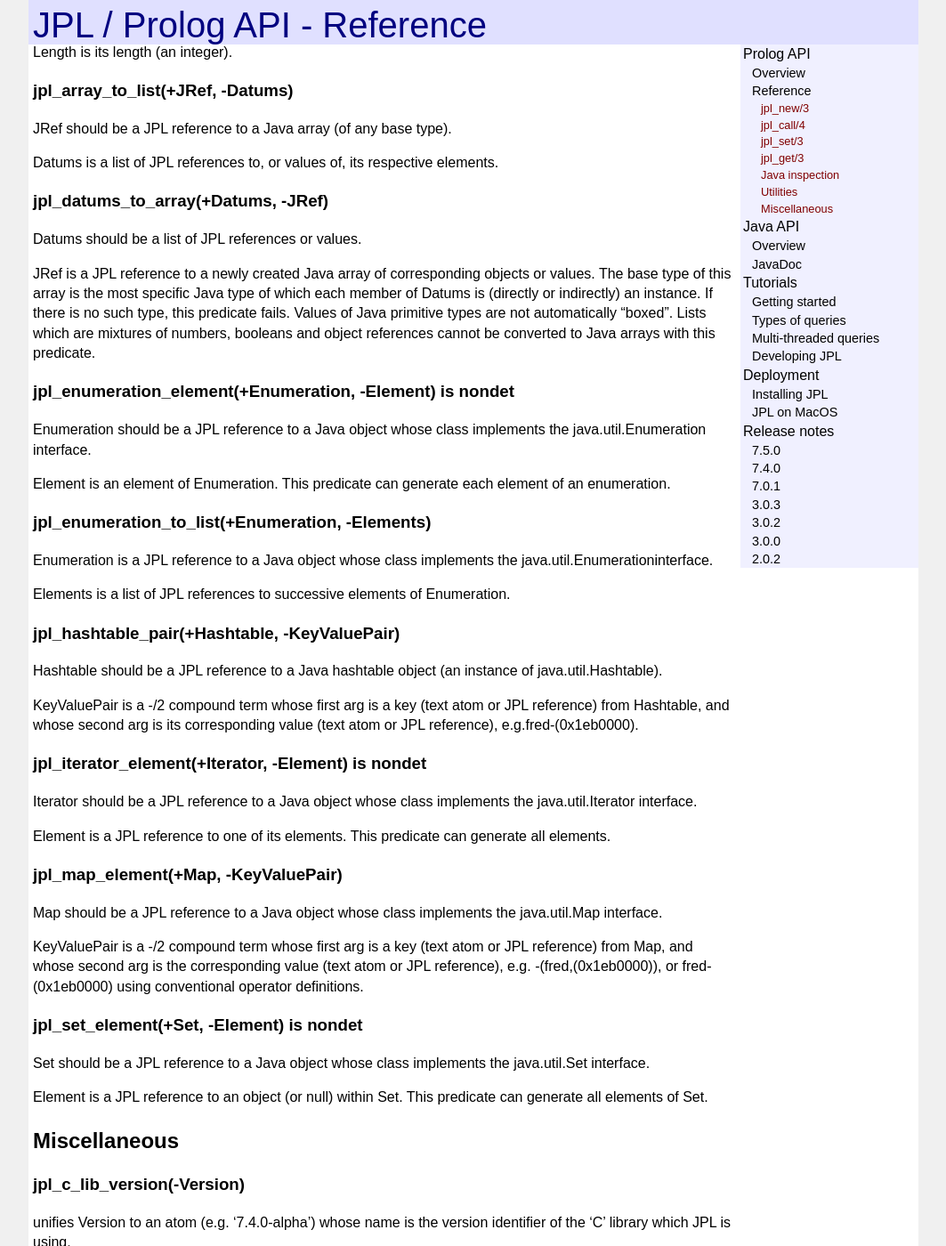
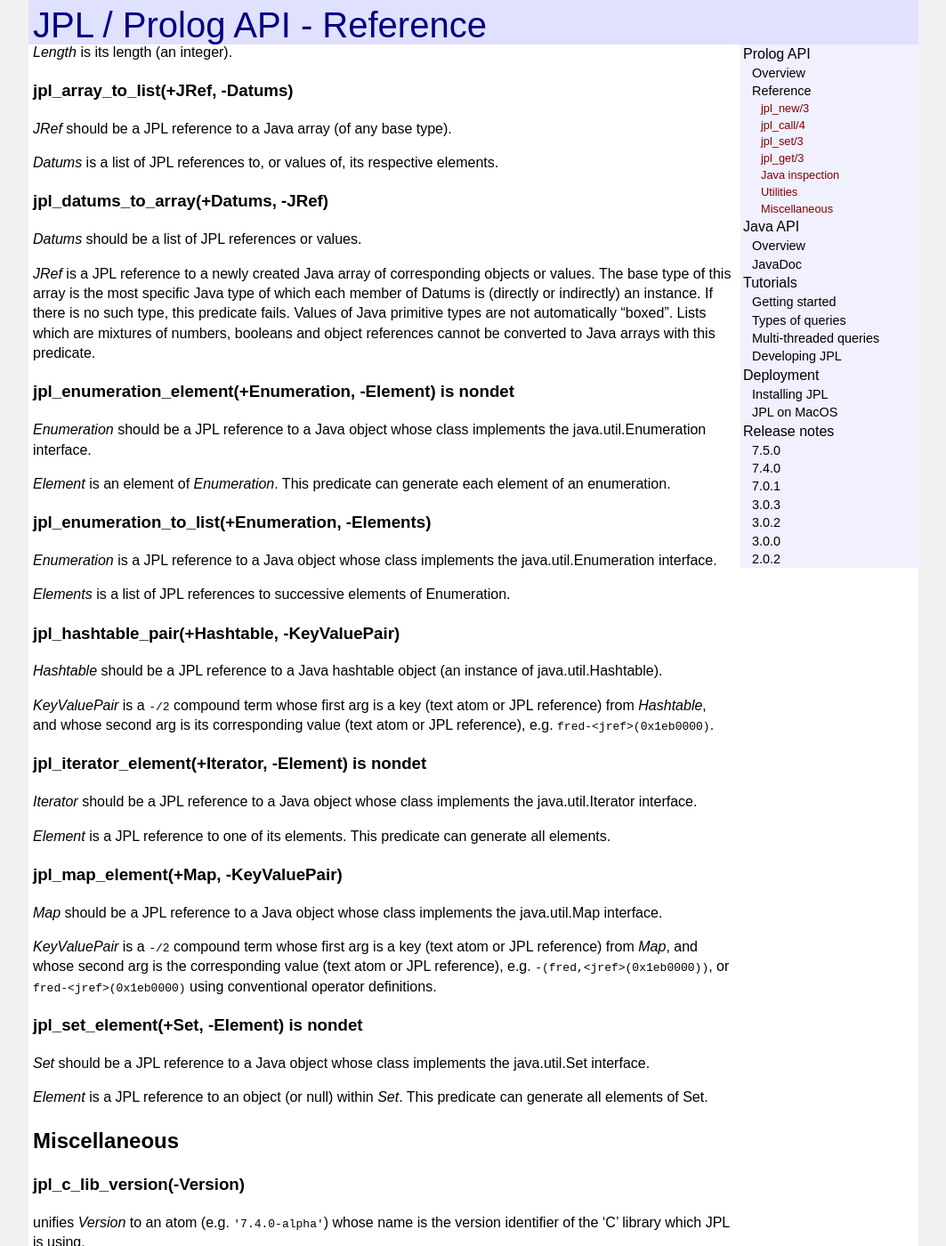
Before and after one commit to anionic/jpl-nav, a Jekyll site: the page built from docs/PrologApiReference.md, in a window 1280 px wide and 1400 px high, scrolled down 4492 px. Shown: the whole window at 89% size, without its empty margins (108-1171 px from the left). Built offline with Jekyll 4.4.1, drawn with Linux system fonts in a browser that asks for light colours; our own code applies the rules of GitHub Pages for plain Markdown files; some of the changed text lies outside the part shown.

Commit message:
Update PrologApiReference.md

````diff
--- a/docs/PrologApiReference.md
+++ b/docs/PrologApiReference.md
@@ -34,228 +34,236 @@ JRef = <jref>(0x12345678),
 Ds = [1, 1, 2, 3, 5, 8].
 ```
 
-If X denotes a non-array object type and Args is a list of datums, then V is the result of an invocation of that type's most specifically-typed constructor to whose respective parameters the members of Args are assignable (an exception is thrown if no such method is found).
+If *X* denotes a non-array object type and *Args* is a list of datums, then *V* is the result of an invocation of that type's most specifically-typed constructor to whose respective parameters the members of *Args* are assignable (an exception is thrown if no such method is found).
 
 ### jpl_call(+X, +Method, +Args, -V)
 
-Call an instance method of a Java object, or a static method fo a Java class.
+Call an instance method of a Java object, or a static method of a Java class.
 
-X can be:
+*X* can be:
 
 * a type, class object or classname (for static methods of the denoted class, or for static or instance methods of java.lang.Class);
 * a class instance or array (for static or instance methods).
 
-Method can be:
+*Method* can be:
 
-* an atomic method name (if this name is ambiguous, as a result of method overloading, then it will be resolved by considering the types of Args, as far as they can be inferred).
+* an atomic method name (if this name is ambiguous, as a result of method overloading, then it will be resolved by considering the types of *Args*, as far as they can be inferred).
 
-Args must be:
+*Args* must be:
 
 * a proper list (possibly empty) of ground arguments.
 
-Finally, an attempt will be made to unify V with the returned result.
+Finally, an attempt will be made to unify *V* with the returned result.
 
 ### jpl_set(+X, +Field, +V)
 
-Set the Fspec field of the object or class represented by X to value V.
+Set the *Field* of the object or class represented by *X* to value *V*.
 
-X can be:
+*X* can be:
 
 * a class object, a classname, or an (object or array) type (for static fields, or java.lang.Class fields);
 * a class instance (for non-static fields);
 * an array (for indexed element or subrange assignment);
 * but not a string (no fields to retrieve).
 
-Field can be:
+*Field* can be:
 
-* an atomic field name (overloading will be resolved dynamically, by considering the inferred type of V);
+* an atomic field name (overloading will be resolved dynamically, by considering the inferred type of *V*);
 * a variable (field names, or array indices, are generated);
-* an array index I (X must be an array object: X[I] is assigned V);
-* a pair I-J of integers (J can be a variable) (X must be an array object, V must be a list of values: X[I-J] will be assigned V).
+* an array index *I* (*X* must be an array object: *X[I]* is assigned *V*);
+* a pair *I-J* of integers (*J* can be a variable) (*X* must be an array object, *V* must be a list of values: *X[I-J]* will be assigned *V*).
 
-V must be ground, and assignable.
+*V* must be ground, and assignable.
 
 ### jpl_get(+X, +Field, -V)
 
 Get the value of an instance field of an object, or of a static field of a class.
 
-X can be:
+*X* can be:
 
 * a class object, a classname, or an (object or array) type (for static fields, or java.lang.Class fields);
 * a class instance (for non-static fields);
 * or an array (for its length pseudo field, or for indexed element retrieval).
 
-Field can be
+*Field* can be
 
 * a field name (as a text atom)
-* or a pair I-J of integers or variables (array subranges are generated)
+* or a pair *I-J* of integers or variables (array subranges are generated)
 
-Immediately before jpl_get/3 returns, an attempt will be made to unify V with the internally computed result.
+Immediately before `jpl_get/3` returns, an attempt will be made to unify *V* with the internally computed result.
 
 ## Java inspection
 
 ### jpl_class_to_classname(+Class, -Classname)
 
-Class must be a JPL reference to a Java class object (i.e. an instance of java.lang.Class).
+*Class* must be a JPL reference to a Java class object (i.e. an instance of java.lang.Class).
 
-Classname is its canonical dotted name, e.g. 'java.util.Date'.
+*Classname* is its canonical dotted name, e.g. `'java.util.Date'`.
 
 ### jpl_class_to_type(+Class, -Type)
 
-Class must be a JPL reference to a Java class object (i.e. an instance of java.lang.Class).
+*Class* must be a JPL reference to a Java class object (i.e. an instance of java.lang.Class).
 
-Type is its JPL type, e.g. class([java,util],['Date']) or array(double).
+*Type* is its JPL type, e.g. `class([java,util],['Date'])` or `array(double)`.
 
 ### jpl_classname_to_class(+Classname, -Class)
 
-Classname must be a canonical dotted name (an atom) of a Java class, e.g. 'java.util.Date'.
+*Classname* must be a canonical dotted name (an atom) of a Java class, e.g. `'java.util.Date'`.
 
-Class is a JPL reference to a corresponding Java class object (i.e. an instance of java.lang.Class).
+*Class* is a JPL reference to a corresponding Java class object (i.e. an instance of java.lang.Class).
 
 ### jpl_classname_to_type(+Classname, -Type)
 
-Classname must be a canonical dotted name (an atom) of a Java class, e.g. 'java.util.Date'.
+*Classname* must be a canonical dotted name (an atom) of a Java class, e.g. `'java.util.Date'`.
 
-Type is its JPL type, e.g. class([java,util],['Date']).
+*Type* is its JPL type, e.g. `class([java,util],['Date'])`.
 
 ### jpl_datum_to_type(+Datum, -Type)
 
-Datum must be a valid JPL representation of some Java object or value e.g. 3, fred, @(false).
+*Datum* must be a valid JPL representation of some Java object or value e.g. `3`, `fred`, `@(false)`.
 
-Type is its JPL type, e.g. char_byte, class([java,lang],['String']), boolean.
+*Type* is its JPL type, e.g. `char_byte`, `class([java,lang],['String'])`, `boolean`.
 
 ### jpl_is_class(@Term)
 
-True if Term is a JPL reference to a Java class object, i.e. to an instance of java.lang.Class. No further instantiation of Term will take place; if Term is not ground, this predicate fails.
+True if *Term* is a JPL reference to a Java class object, i.e. to an instance of java.lang.Class. No further instantiation of *Term* will take place; if *Term* is not ground, this predicate fails.
 
 ### jpl_is_false(@Term)
 
-True if Term is the JPL representation of the Java boolean value false. No further instantiation of Term will take place; if Term is not ground, this predicate fails. You could inline this as Term == @(false).
+True if *Term* is the JPL representation of the Java boolean value `false`. No further instantiation of *Term* will take place; if *Term* is not ground, this predicate fails. You could inline this as `Term == @(false)`.
 
 ### jpl_is_null(@Term)
 
-True if Term is the JPL representation of the Java value null. No further instantiation of Term will take place; if Term is not ground, this predicate fails. You could inline this as Term == @(null).
+True if *Term* is the JPL representation of the Java value `null`. No further instantiation of *Term* will take place; if *Term* is not ground, this predicate fails. You could inline this as `Term == @(null)`.
 
 ### jpl_is_object(@Term)
 
-True if Term is a JPL reference to a Java object. No further instantiation of Term will take place; if Term is not ground, this predicate fails.
+True if *Term* is a JPL reference to a Java object. No further instantiation of *Term* will take place; if *Term* is not ground, this predicate fails.
 
 ### jpl_is_object_type(@Term)
 
-True if Term is a JPL class or array type (but not null, void, or one of the primitive types). No further instantiation of Term will take place; if Term is not ground, this predicate fails.
+True if *Term* is a JPL class or array type (but not null, void, or one of the primitive types). No further instantiation of *Term* will take place; if *Term* is not ground, this predicate fails.
 
 ### jpl_is_ref(@Term)
 
-True if Term is a JPL class or array type, or is null (i.e. the JPL type of Java's null reference) (but not void or one of the primitive types). No further instantiation of Term will take place; if Term is not ground, this predicate fails.
+True if *Term* is a JPL class or array type, or is `null` (i.e. the JPL type of Java's null reference) (but not `void` or one of the primitive types). No further instantiation of *Term* will take place; if *Term* is not ground, this predicate fails.
 
 ### jpl_is_true(@Term)
 
-True if Term is the JPL representation of the Java boolean value true. No further instantiation of Term will take place; if Term is not ground, this predicate fails. You could inline this as Term == @(true).
+True if *Term* is the JPL representation of the Java boolean value `true`. No further instantiation of *Term* will take place; if *Term* is not ground, this predicate fails. You could inline this as `Term == @(true)`.
 
 ### jpl_is_type(@Term)
 
-True if Term is a JPL type, e.g. char_byte, float, array(int). No further instantiation of Term will take place; if Term is not ground, this predicate fails.
+True if *Term* is a JPL type, e.g. `char_byte`, `float`, `array(int)`. No further instantiation of *Term* will take place; if *Term* is not ground, this predicate fails.
 
 ### jpl_is_void(@Term)
 
-True if Term is the JPL representation of the (notional but convenient) Java value void, i.e. @(void). No further instantiation of Term will take place; if Term is not ground, this predicate fails. You could inline this as Term == @(void).
+True if *Term* is the JPL representation of the (notional but convenient) Java value `void`, i.e. `@(void)`.
+No further instantiation of *Term* will take place; if *Term* is not ground, this predicate fails.
+You could inline this as `Term == @(void)`.
 
 ### jpl_object_to_class(+Object, -Class)
 
-Object is a JPL reference to a Java object.
+*Object* is a JPL reference to a Java object.
 
-Class is a JPL reference to a Java class object (an instance of java.lang.Class) which represents Object's class).
+*Class* is a JPL reference to a Java class object (an instance of java.lang.Class) which represents *Object*'s class.
 
 ### jpl_object_to_type(+Object, -Type)
 
-Object is a JPL reference to a Java object.
+*Object* is a JPL reference to a Java object.
 
-Type is its JPL type, e.g. array(boolean), class([javax,sql],['Timestamp']).
+*Type* is its JPL type, e.g. `array(boolean)`, `class([javax,sql],['Timestamp'])`.
 
 ### jpl_primitive_type(-Type)
 
-Type is one of the JPL primitive types boolean, char, byte, short, int, long, float, double.
+*Type* is one of the JPL primitive types `boolean`, `char`, `byte`, `short`, `int`, `long`, `float`, `double`.
 
 ### jpl_ref_to_type(+Ref, -Type)
 
-Ref is a JPL reference to a Java object.
+*Ref* is a JPL reference to a Java object.
 
-Type is the JPL type of Object, e.g. array(boolean), class([javax,sql],['Timestamp']).
+*Type* is the JPL type of that object, e.g. `array(boolean)`, `class([javax,sql],['Timestamp'])`.
 
 ### jpl_type_to_class(+Type, -Class)
 
-Type is a JPL class (or array) type, e.g. class([javax,sql],['Timestamp']) or array(boolean).
+*Type* is a JPL class (or array) type, e.g. `class([javax,sql],['Timestamp'])` or `array(boolean)`.
 
-Class is a JPL reference to a Java class object (an instance of java.lang.Class) which corresponds to Type.
+*Class* is a JPL reference to a Java class object (an instance of java.lang.Class) which corresponds to *Type*.
 
 ### jpl_type_to_classname(+Type, -Classname)
 
-Type is a JPL class (or array) type, e.g. class([javax,sql],['Timestamp']) or array(boolean).
+*Type* is a JPL class (or array) type, e.g. `class([javax,sql],['Timestamp'])` or `array(boolean)`.
 
-Classname is its canonical dotted name (an atom), e.g. 'javax.sql.Timestamp' or '[Z'.
+*Classname* is its canonical dotted name (an atom), e.g. `'javax.sql.Timestamp'` or `'[Z'`.
 
 ## Utilities
 
 ### jpl_array_to_length(+JRef, -Length)
 
-JRef should be a JPL reference to a Java array.
+*JRef* should be a JPL reference to a Java array.
 
-Length is its length (an integer).
+*Length* is its length (an integer).
 
 ### jpl_array_to_list(+JRef, -Datums)
 
-JRef should be a JPL reference to a Java array (of any base type).
+*JRef* should be a JPL reference to a Java array (of any base type).
 
-Datums is a list of JPL references to, or values of, its respective elements.
+*Datums* is a list of JPL references to, or values of, its respective elements.
 
 ### jpl_datums_to_array(+Datums, -JRef)
 
-Datums should be a list of JPL references or values.
+*Datums* should be a list of JPL references or values.
 
-JRef is a JPL reference to a newly created Java array of corresponding objects or values. The base type of this array is the most specific Java type of which each member of Datums is (directly or indirectly) an instance. If there is no such type, this predicate fails. Values of Java primitive types are not automatically "boxed". Lists which are mixtures of numbers, booleans and object references cannot be converted to Java arrays with this predicate.
+*JRef* is a JPL reference to a newly created Java array of corresponding objects or values.
+The base type of this array is the most specific Java type of which each member of Datums
+is (directly or indirectly) an instance.
+If there is no such type, this predicate fails.
+Values of Java primitive types are not automatically "boxed".
+Lists which are mixtures of numbers, booleans and object references cannot be converted to Java arrays with this predicate.
 
 ### jpl_enumeration_element(+Enumeration, -Element) is nondet
 
-Enumeration should be a JPL reference to a Java object whose class implements the java.util.Enumeration interface.
+*Enumeration* should be a JPL reference to a Java object whose class implements the java.util.Enumeration interface.
 
-Element is an element of Enumeration. This predicate can generate each element of an enumeration.
+*Element* is an element of *Enumeration*.
+This predicate can generate each element of an enumeration.
 
 ### jpl_enumeration_to_list(+Enumeration, -Elements)
 
-Enumeration is a JPL reference to a Java object whose class implements the java.util.Enumerationinterface.
+*Enumeration* is a JPL reference to a Java object whose class implements the java.util.Enumeration interface.
 
-Elements is a list of JPL references to successive elements of Enumeration.
+*Elements* is a list of JPL references to successive elements of Enumeration.
 
 ### jpl_hashtable_pair(+Hashtable, -KeyValuePair)
 
-Hashtable should be a JPL reference to a Java hashtable object (an instance of java.util.Hashtable).
+*Hashtable* should be a JPL reference to a Java hashtable object (an instance of java.util.Hashtable).
 
-KeyValuePair is a -/2 compound term whose first arg is a key (text atom or JPL reference) from Hashtable, and whose second arg is its corresponding value (text atom or JPL reference), e.g.fred-<jref>(0x1eb0000).
+*KeyValuePair* is a `-/2` compound term whose first arg is a key (text atom or JPL reference) from *Hashtable*, and whose second arg is its corresponding value (text atom or JPL reference), e.g. `fred-<jref>(0x1eb0000)`.
 
 ### jpl_iterator_element(+Iterator, -Element) is nondet
 
-Iterator should be a JPL reference to a Java object whose class implements the java.util.Iterator interface.
+*Iterator* should be a JPL reference to a Java object whose class implements the java.util.Iterator interface.
 
-Element is a JPL reference to one of its elements. This predicate can generate all elements.
+*Element* is a JPL reference to one of its elements. This predicate can generate all elements.
 
 ### jpl_map_element(+Map, -KeyValuePair)
 
-Map should be a JPL reference to a Java object whose class implements the java.util.Map interface.
+*Map* should be a JPL reference to a Java object whose class implements the java.util.Map interface.
 
-KeyValuePair is a -/2 compound term whose first arg is a key (text atom or JPL reference) from Map, and whose second arg is the corresponding value (text atom or JPL reference), e.g. -(fred,<jref>(0x1eb0000)), or fred-<jref>(0x1eb0000) using conventional operator definitions.
+*KeyValuePair* is a `-/2` compound term whose first arg is a key (text atom or JPL reference) from *Map*, and whose second arg is the corresponding value (text atom or JPL reference), e.g. `-(fred,<jref>(0x1eb0000))`, or `fred-<jref>(0x1eb0000)` using conventional operator definitions.
 
 ### jpl_set_element(+Set, -Element) is nondet
 
-Set should be a JPL reference to a Java object whose class implements the java.util.Set interface.
+*Set* should be a JPL reference to a Java object whose class implements the java.util.Set interface.
 
-Element is a JPL reference to an object (or null) within Set. This predicate can generate all elements of Set.
+*Element* is a JPL reference to an object (or null) within *Set*. This predicate can generate all elements of Set.
 
 ## Miscellaneous
 
 ### jpl_c_lib_version(-Version)
 
-unifies Version to an atom (e.g. '7.4.0-alpha') whose name is the version identifier of the 'C' library which JPL is using.
+unifies *Version* to an atom (e.g. `'7.4.0-alpha'`) whose name is the version identifier of the 'C' library which JPL is using.
 
 ### jpl_c_lib_version(-Major, -Minor, -Patch, -Status)
 
-unifies Major, Minor, Patch and Status to the corresponding components (e.g. 7, 4, 0 and alpha) of the version identifier of the 'C' library which JPL is using.
+unifies *Major*, *Minor*, *Patch* and *Status* to the corresponding components (e.g. `7`, `4`, `0` and `alpha`) of the version identifier of the 'C' library which JPL is using.
````
